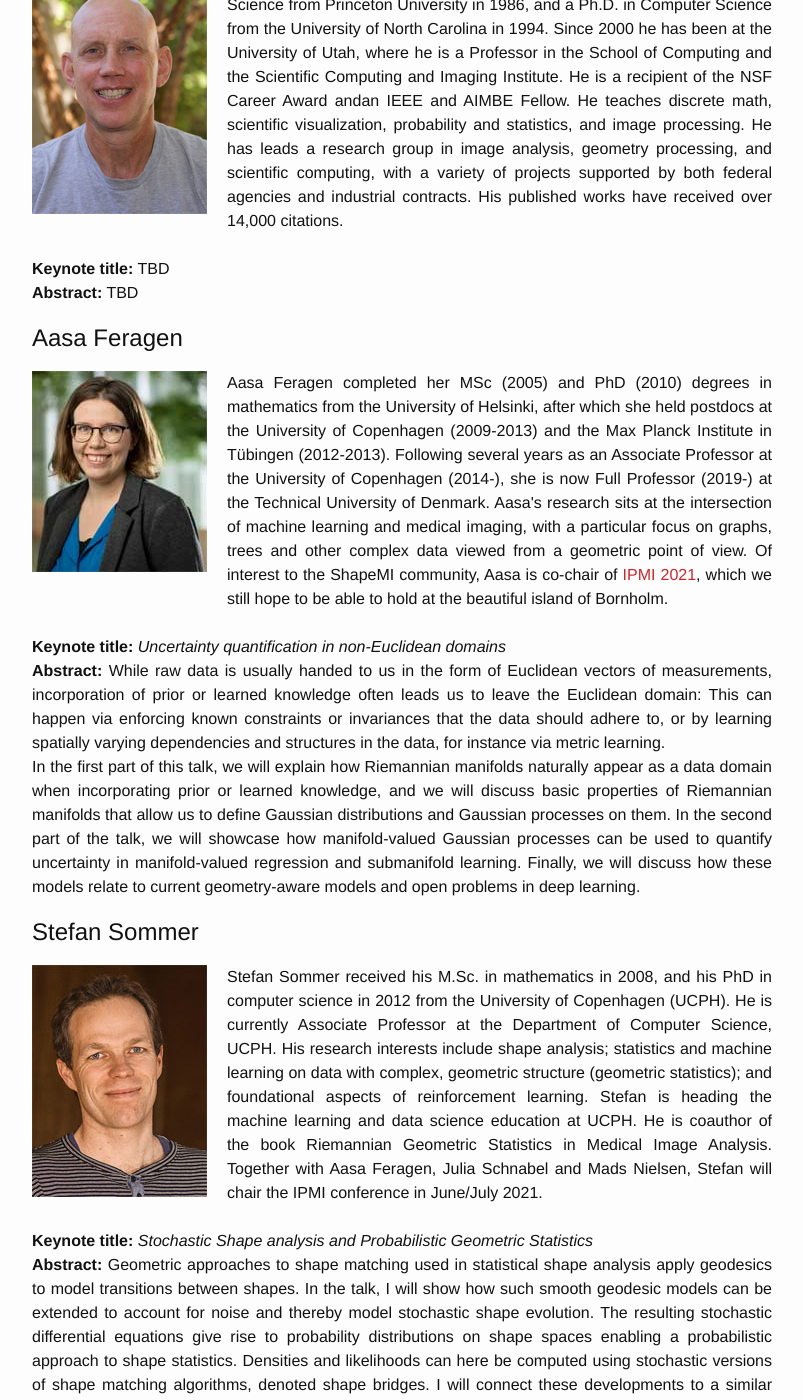
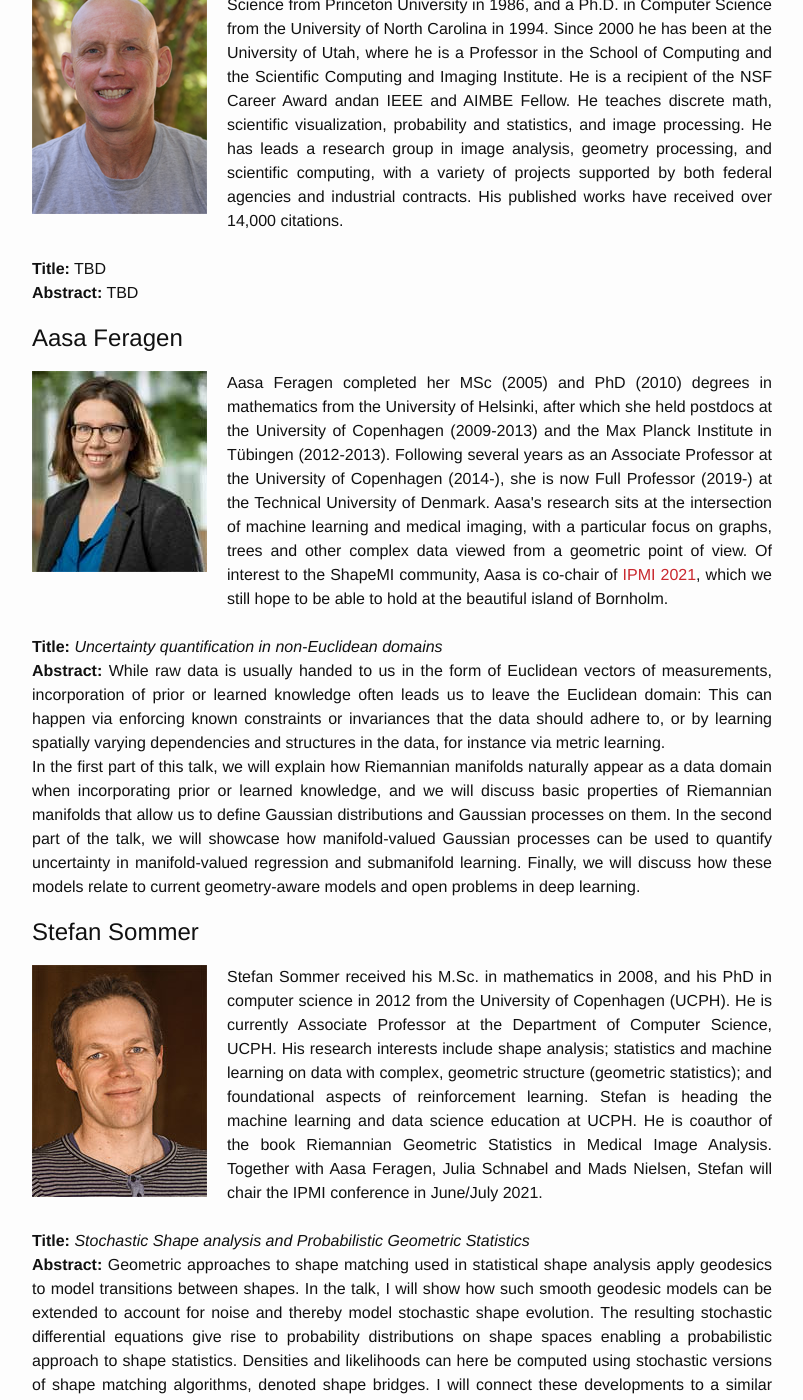
Before and after one commit to shapemi/shapemi2020, a Jekyll site: the page built from keynotes/index.md, in a window 1280 px wide and 1400 px high, scrolled down 277 px. Shown: the whole window, without its empty margins (238-1041 px from the left). Built offline with Jekyll 4.4.1, drawn with Linux system fonts in a browser that asks for light colours.

Commit message:
BUG: Minor style changes

```diff
--- a/keynotes/index.md
+++ b/keynotes/index.md
@@ -10,14 +10,14 @@ order: 1
 <img style="float: left; margin: 0 20px 20px 0;" src="../images/ross_whitaker.jpg" alt="Ross Whitaker">
 <p align="justify">Ross Whitaker earned a B.S. degree in Electrical Engineering and Computer Science from Princeton University in 1986, and a Ph.D. in Computer Science from the University of North Carolina in 1994.  Since 2000 he has been at the University of Utah, where he is a Professor in the School of Computing and the Scientific Computing
 and Imaging Institute.  He is a recipient of the NSF Career Award andan IEEE and AIMBE Fellow.  He teaches discrete math, scientific visualization, probability and statistics, and image processing. He has leads a research group in image analysis, geometry processing, and scientific computing, with a variety of projects supported by both federal agencies and industrial contracts.  His published works have received over 14,000 citations.<br><br>
-<b>Keynote title:</b> TBD<br>
+<b>Title:</b> TBD<br>
 <b>Abstract:</b> TBD<br></p>
 
 ## Aasa Feragen
 <img style="float: left; margin: 0 20px 20px 0;" src="../images/aasa_feragen.jpg" alt="Aasa Feragen">
 <p align="justify">Aasa Feragen completed her MSc (2005) and PhD (2010) degrees in mathematics from the University of Helsinki, after which she held postdocs at the University of Copenhagen (2009-2013) and the Max Planck Institute in Tübingen (2012-2013). Following several years as an Associate Professor at the University of Copenhagen (2014-), she is now Full Professor (2019-) at the Technical University of Denmark. Aasa's research sits at the intersection of machine learning and medical imaging, with a particular focus on graphs, trees and other complex data viewed from a geometric point of view. Of interest to the ShapeMI community, Aasa is co-chair of <a href="http://ipmi2021.org" target="_blank">IPMI 2021</a>, which we still hope to be able to hold at the beautiful island of Bornholm.<br><br>
 
-<b>Keynote title:</b> <i>Uncertainty quantification in non-Euclidean domains</i><br>
+<b>Title:</b> <i>Uncertainty quantification in non-Euclidean domains</i><br>
 <b>Abstract:</b> While raw data is usually handed to us in the form of Euclidean vectors of measurements, incorporation of prior or learned knowledge often leads us to leave the Euclidean domain: This can happen via enforcing known constraints or invariances that the data should adhere to, or by learning spatially varying dependencies and structures in the data, for instance via metric learning.<br>
 In the first part of this talk, we will explain how Riemannian manifolds naturally appear as a data domain when incorporating prior or learned knowledge, and we will discuss basic properties of Riemannian manifolds that allow us to define Gaussian distributions and Gaussian processes on them. In the second part of the talk, we will showcase how manifold-valued Gaussian processes can be used to quantify uncertainty in manifold-valued regression and submanifold learning. Finally, we will discuss how these models relate to current geometry-aware models and open problems in deep learning.<br></p>
 
@@ -25,7 +25,7 @@ In the first part of this talk, we will explain how Riemannian manifolds natural
 <img style="float: left; margin: 0 20px 20px 0;" src="../images/stefan_sommer.jpg" alt="Stefan Sommer">
 <p align="justify">Stefan Sommer received his M.Sc. in mathematics in 2008, and his PhD in computer science in 2012 from the University of Copenhagen (UCPH). He is currently Associate Professor at the Department of Computer Science, UCPH. His research interests include shape analysis; statistics and machine learning on data with complex, geometric structure (geometric statistics); and foundational aspects of reinforcement learning. Stefan is heading the machine learning and data science education at UCPH. He is coauthor of the book Riemannian Geometric Statistics in Medical Image Analysis. Together with Aasa Feragen, Julia Schnabel and Mads Nielsen, Stefan will chair the IPMI conference in June/July 2021.<br><br>
 
-<b>Keynote title:</b> <i>Stochastic Shape analysis and Probabilistic Geometric Statistics</i><br>
+<b>Title:</b> <i>Stochastic Shape analysis and Probabilistic Geometric Statistics</i><br>
 <b>Abstract:</b> Geometric approaches to shape matching used in statistical shape analysis apply geodesics to model transitions between shapes. In the talk, I will show how such smooth geodesic models can be extended to account for noise and thereby model stochastic shape evolution. The resulting stochastic differential equations give rise to probability distributions on shape spaces enabling a probabilistic approach to shape statistics. Densities and likelihoods can here be computed using
 stochastic versions of shape matching algorithms, denoted shape bridges.
 I will connect these developments to a similar probabilistic approach to geometric statistics, the statistical analysis of general manifold valued data. The probabilistic viewpoint here results in new statistical constructions exemplified by diffusion means and probabilistic approaches to PCA on manifolds.<br></p>
```
